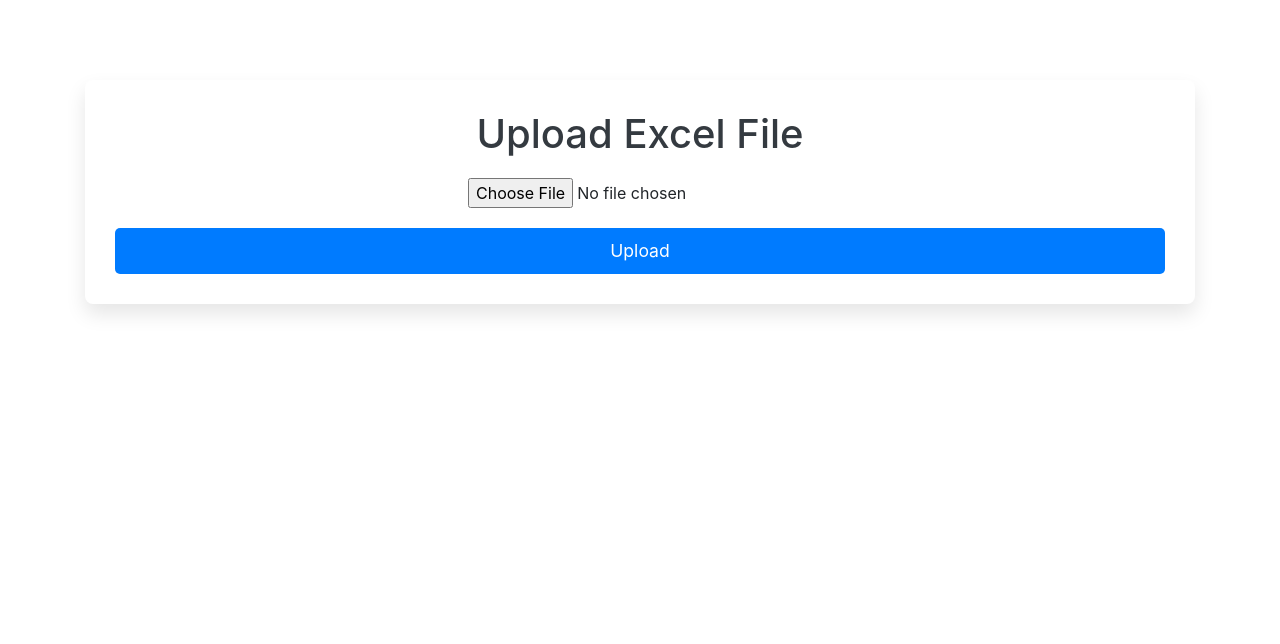
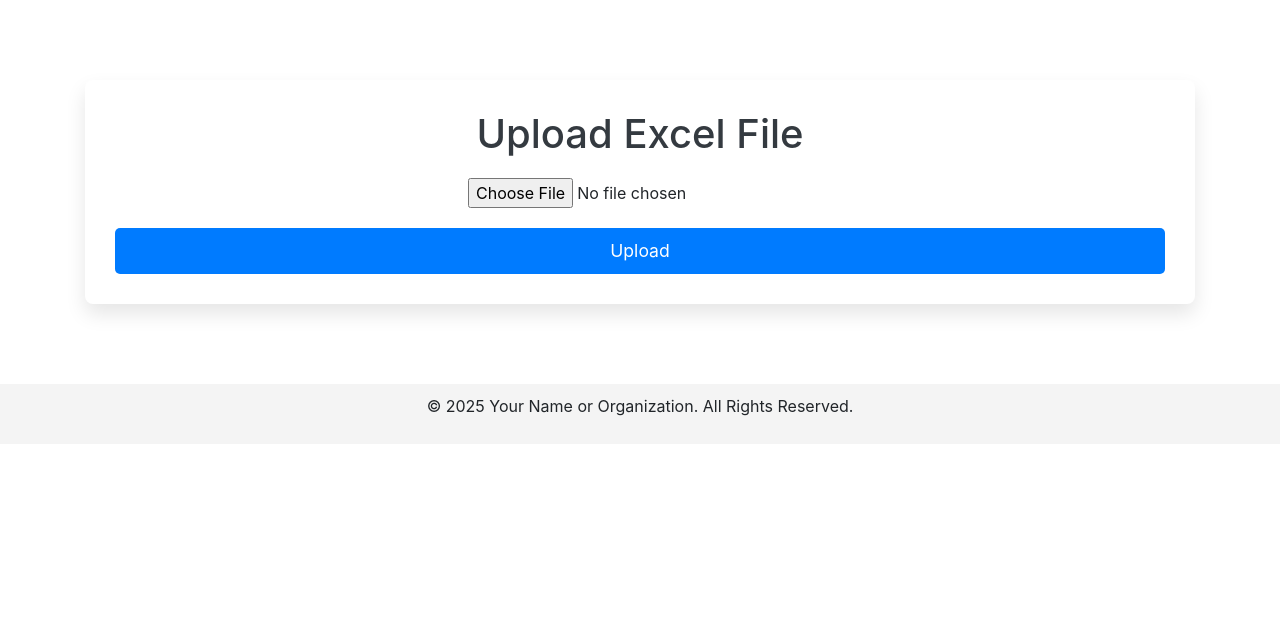
Before and after one commit to shv1011/Excel-Analyzer, a Flask app: page / in a window 1280 px wide. Shown: the top 644 px of the page. Run offline with Flask 3, Linux system fonts and the light colour scheme; some libraries are stand-ins or nearby versions.

Commit message:
added footer

```diff
--- a/Templates/index.html
+++ b/Templates/index.html
@@ -32,6 +32,9 @@
             </form>
         </div>
     </div>
+    <footer>
+        <p>&copy; 2025 Your Name or Organization. All Rights Reserved.</p>
+    </footer>
 
 </body>
 </html>
--- a/Templates/result.html
+++ b/Templates/result.html
@@ -23,6 +23,9 @@
             <a href="/" class="btn btn-back">Go Back to Upload</a>
         </div>
     </div>
+    <footer>
+        <p>&copy; 2025 Your Name or Organization. All Rights Reserved.</p>
+    </footer>
 
 </body>
 </html>
--- a/Templates/upload.html
+++ b/Templates/upload.html
@@ -26,6 +26,9 @@
             </form>
         </div>
     </div>
+    <footer>
+        <p>&copy; 2025 Your Name or Organization. All Rights Reserved.</p>
+    </footer>
 
 </body>
 </html>
--- a/static/style.css
+++ b/static/style.css
@@ -4,6 +4,9 @@ body {
     font-family: Arial, sans-serif;
     margin: 0;
     padding: 0;
+    display: flex;
+    flex-direction: column;
+    justify-content: space-between;
 }
 
 /* Container styling for each page */
@@ -136,3 +139,14 @@ h3 {
 .btn-back:hover {
     background-color: #0056b3;
 }
+
+footer {
+    background-color: #f4f4f4;
+    text-align: center;
+    padding: 10px 0;
+}
+
+main {
+    flex: 1; /* Take up available space */
+    padding: 20px;
+}
```
Also changed, not shown: script.py (added, +32 -0 lines), 2 other files.
